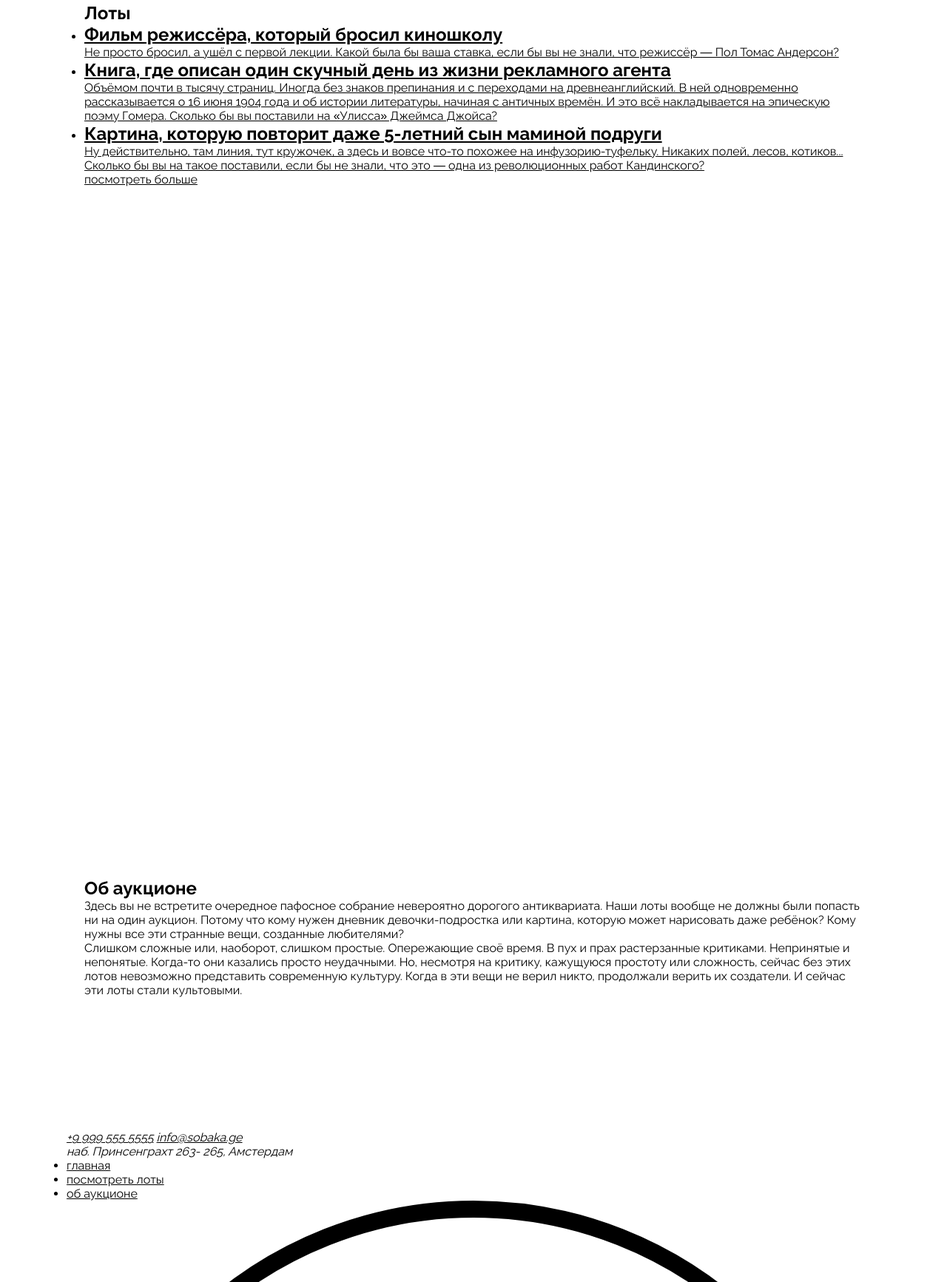
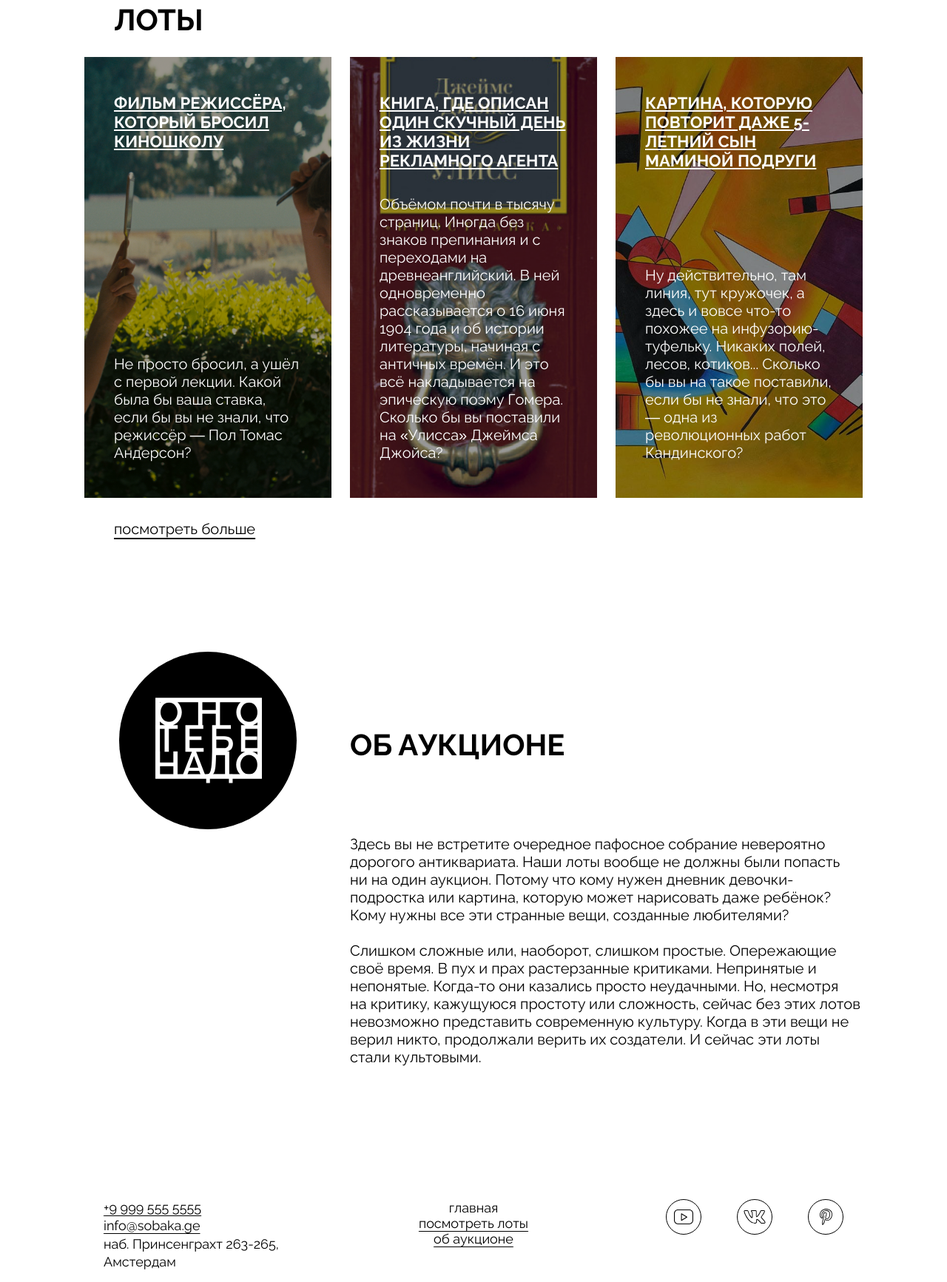
Before and after one commit to JonSnux/ono-tebe-nado-fd, a plain HTML site: page index.html in a window 1280 px wide. Shown: the part 1227-2960 px from the top of the page at 74% size. Drawn offline with Linux system fonts and the light colour scheme.

Commit message:
Финальный вариант

```diff
--- a/index.html
+++ b/index.html
@@ -14,7 +14,7 @@
       <nav class="header__menu">
         <ul class="header__links-list">
           <li class="header__links-list-item header__links-list-item_no-bullit">
-            <a class="header__link header__link-active" href="#0">Главная</a>
+            <a class="header__link link-active" href="#0">Главная</a>
           </li>
           <li class="header__links-list-item">
             <a class="header__link" href="#0">Посмотреть лоты</a>
@@ -56,7 +56,7 @@
           <li class="lots__card-list-item">
             <a class="card-link" href="">
               <article class="card card_type_film">
-                <!-- <div class="overlay"></div> -->
+                <div class="overlay"></div>
                 <h2 class="card__title">Фильм режиссёра, который бросил киношколу</h2>
                 <p class="card__text">Не просто бросил, а ушёл с первой лекции.
                   Какой была бы ваша ставка, если бы вы не знали, что режиссёр —
@@ -67,7 +67,7 @@
           <li class="lots__card-list-item">
             <a class="card-link" href="">
               <article class="card card_type_book">
-                <!-- <div class="overlay"></div> -->
+                <div class="overlay"></div>
                 <h2 class="card__title">Книга, где описан один скучный день из жизни рекламного
                   агента</h2>
                 <p class="card__text">Объёмом почти в тысячу страниц. Иногда без знаков
@@ -81,7 +81,7 @@
           <li class="lots__card-list-item">
             <a class="card-link" href="">
               <article class="card card_type_picture">
-                <!-- <div class="overlay"></div> -->
+                <div class="overlay"></div>
                 <h2 class="card__title">Картина, которую повторит даже 5-летний сын маминой
                   подруги</h2>
                 <p class="card__text">Ну действительно, там линия, тут кружочек, а здесь и
@@ -102,7 +102,7 @@
         </div>
         <div class="about__column">
           <h1 class="about__title">Об аукционе</h1>
-          <div class="about_text">
+          <div class="about__text">
             <p>Здесь вы не встретите очередное пафосное собрание невероятно дорогого
               антиквариата. Наши лоты вообще не должны были попасть ни на один аукцион.
               Потому что кому нужен дневник девочки-подростка или картина, которую может
@@ -110,7 +110,7 @@
               любителями?</p>
             <p>Слишком сложные или, наоборот, слишком простые. Опережающие своё время.
               В пух и прах растерзанные критиками. Непринятые и непонятые. Когда-то они
-              казались просто неудачными. Но, несмотря на критику, кажущуюся простоту или
+              казались просто неудачными. Но, несмотря<span class="text-aligner"> </span> на критику, кажущуюся простоту или
               сложность, сейчас без этих лотов невозможно представить современную культуру.
               Когда в эти вещи не верил никто, продолжали верить их создатели. И сейчас
               эти лоты стали культовыми. </p>
@@ -119,15 +119,15 @@
       </section>
     </main>
     <footer class="footer">
-      <address>
+      <address class="address">
         <a href="tel:+99995555555">+9 999 555 5555</a>
         <a href="mailto:info@sobaka.ge">info@sobaka.ge</a>
-        <p>наб. Принсенграхт 263- 265, Амстердам</p>
+        <p>наб. Принсенграхт 263-265, Амстердам</p>
       </address>
       <nav class="footer__menu">
         <ul class="footer__menu-list">
           <li class="footer__menu-list-item">
-            <a class="footer__menu-link footer__menu-link_active" href="">главная</a>
+            <a class="footer__menu-link link-active" href="">главная</a>
           </li>
           <li class="footer__menu-list-item">
             <a class="footer__menu-link" href="">посмотреть лоты</a>
@@ -140,7 +140,7 @@
       <ul class="footer__social-list">
         <li class="footer__social-list-item">
           <a class="footer__social-link" href="">
-            <img class="footer__social-icon" src="./images/pinterest.svg" alt="Лого пинтерест">
+            <img class="footer__social-icon" src="./images/yt.svg" alt="Лого пинтерест">
           </a>
         </li>
         <li class="footer__social-list-item">
@@ -150,7 +150,7 @@
         </li>
         <li class="footer__social-list-item">
           <a class="footer__social-link" href="">
-            <img class="footer__social-icon" src="./images/yt.svg" alt="Лого пинтерест">
+            <img class="footer__social-icon" src="./images/pinterest.svg" alt="Лого пинтерест">
           </a>
         </li>
       </ul>
--- a/styles/style.css
+++ b/styles/style.css
@@ -27,7 +27,7 @@
   list-style-type: none;
 }
 
-.header__link-active {
+.link-active {
   text-decoration: none;
 }
 
@@ -35,10 +35,11 @@
   display: flex;
   flex-direction: column;
   align-items: flex-start;
+  justify-self: end;
+  max-width: 240px;
   font-size: 18px;
   font-style: normal;
-  justify-self: end;
-  max-width: 240px;
+  text-underline-offset: 4px;
 }
 
 .header__address {
@@ -135,10 +136,157 @@
   margin: 0 24px 120px 24px;
 }
 
+.lots__heading {
+  font-size: 40px;
+  text-transform: uppercase;
+  padding-left: 40px;
+}
+
+.lots__card-list {
+  display: flex;
+  flex-wrap: wrap;
+  gap: 25px;
+  list-style: none;
+  margin-top: 27px;
+}
+
+.lots__card-list-item {
+  width: 334px;
+  min-height: 596px;
+}
+
+.card-link{
+  display: block;
+  height: 100%;
+  text-decoration: none;
+}
+
+.card {
+  display: flex;
+  flex-wrap: wrap;
+  flex-direction: column;
+  justify-content: space-between;
+  align-items: center;
+  position: relative;
+  height: 100%;
+  background-position: center;
+  background-size: cover;
+  padding: 49px 40px;
+  color: white;
+
+}
+
+.card__title {
+  font-size: 22px;
+  text-transform: uppercase;
+  text-decoration: underline;
+  z-index: 1;
+}
+
+.card__text {
+  font-size: 20px;
+  z-index: 1;
+}
+
+.card_type_film {
+  background-image: url(/images/card-lot-01.jpg);
+}
+
+.card_type_book {
+  background-image: url(/images/card-lot-02.jpg);
+}
+
+.card_type_picture {
+  background-image: url(/images/card-lot-03.jpg);
+}
+
+.lots__look-more-link {
+  position: relative;
+  top: 30px;
+  left: 40px;
+  font-size: 20px;
+  text-underline-offset: 5px;
+}
+
 .about {
-  margin: 0 24px 180px 24px;
+  display: grid;
+  justify-items: center;
+  grid-template-columns: 334px 1fr;
+  column-gap: 25px;
+  margin: 0px 24px 180px 24px;
+  padding-top: 64px;
+}
+
+.about__logo {
+  display: flex;
+  justify-content: center;
+  width: 240px;
+  height: 240px;
+  border-radius: 50%;
+  background: black;
+  padding: 45px;
+}
+
+.about__column {
+  display: grid;
+  grid-template-rows: 240px 1fr;
+  align-items: center;
+  gap: 8px;
+}
+
+.about__title {
+  position: relative;
+  top: 5px;
+  font-size: 40px;
+  text-transform: uppercase;
+}
+
+.about__text {
+  display: flex;
+  flex-direction: column;
+  gap: 24px;
+  padding-right: 3px;
+  font-size: 20px;
+}
+
+.text-aligner {
+  letter-spacing: 3px;
 }
 
 .footer {
+  display: grid;
+  grid-template-columns: 1fr 1fr 1fr;
+  padding: 0 50px 0 50px;
+}
 
+.footer .address {
+  justify-self: start;
+  max-width: none;
+  line-height: 24.3px;
 }
+
+.footer__menu {
+  display: flex;
+  flex-direction: column;
+  align-items: center;
+}
+
+.footer__menu-list {
+  list-style: none;
+  text-align: center;
+  font-size: 18px;
+  text-underline-offset: 4px;
+  padding-top: 1px;
+}
+
+.footer__social-list {
+  display: flex;
+  justify-content: end;
+  gap: 48px;
+  list-style: none;
+}
+
+.footer__social-list-item {
+  width: 48px;
+  height: 48px;
+}
```
